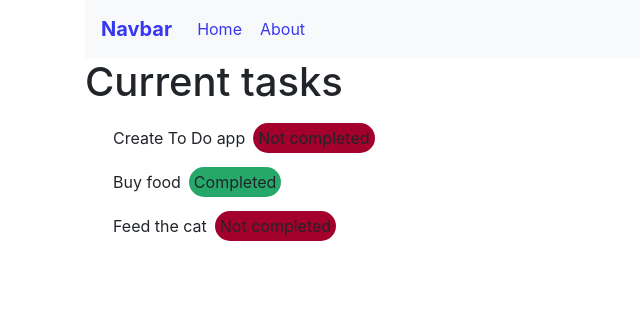
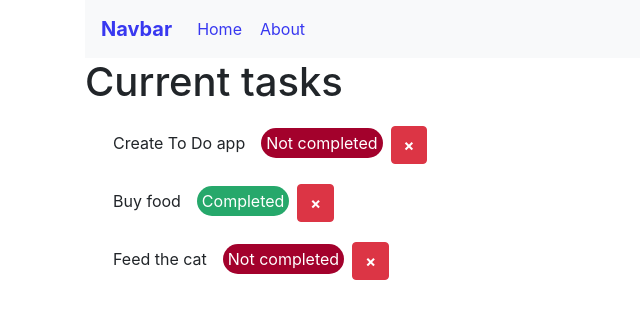
Before and after one commit to MartinKamenov/React-ToDoApp, a React (Create React App) app: page / in a window 1280 px wide. Both pictures are taken after a click on the element "Buy food". Shown: the top 318 px of the page, without its empty margins (0-640 px from the left). Built offline with nearby package versions, Linux system fonts and the light colour scheme.

Commit message:
Added remove button to todo

```diff
--- a/src/components/todos/css/todos.css
+++ b/src/components/todos/css/todos.css
@@ -1,5 +1,6 @@
 .completed {
     background-color: #26a86b;
+    color: white;
     border-radius: 25px;
     padding: 5px;
     cursor:default;
@@ -7,6 +8,7 @@
 
 .incompleted {
     background-color: #a3012c;
+    color: white;
     border-radius: 25px;
     padding: 5px;
     cursor:default;
@@ -20,3 +22,7 @@
     border-bottom: 1px solid red;
     cursor:pointer;
 }
+
+.delete-btn {
+    font-weight: bold !important;
+}
--- a/src/components/todos/todo.jsx
+++ b/src/components/todos/todo.jsx
@@ -1,13 +1,13 @@
 import React, { Component } from 'react';
 
 const Todo = (props) => {
-    console.log(props);
     return (
         <div className='todo'>
             <span className='m-2 status_changer' onClick={() => props.onChange(props.id)}>
                 {props.todo.name}
             </span>
             {props.children}
+            <button className="delete-btn btn btn-danger" onClick={() => props.onDelete(props.id)}>&times;</button>
         </div>
      );
 }
--- a/src/components/todos/todos.jsx
+++ b/src/components/todos/todos.jsx
@@ -15,9 +15,9 @@ class ToDos extends Component {
         const completed = this.state.todos[id].completed;
         console.log('here');
         if(completed) {
-            return <span className='completed'>Completed</span>;
+            return <span className='m-2 completed'>Completed</span>;
         } else {
-            return <span className='incompleted'>Not completed</span>;
+            return <span className='m-2 incompleted'>Not completed</span>;
         }
     }
 
@@ -28,13 +28,18 @@ class ToDos extends Component {
         todos[id] = todo;
         this.setState({todos});
     }
+
+    handleDelete = id => {
+        const todos = this.state.todos.filter((t, i) => i !== id);
+        this.setState({todos});
+    }
     render() {
         return (
             <div>
                 <h1>Current tasks</h1>
                 {this.state.todos.map((t, i) =>
                     <Todo key={i} todo={t} id={i} onChange={this.handleChange}
-                    children={this.showStatusOfTodo(i)}/>
+                    children={this.showStatusOfTodo(i)} onDelete={this.handleDelete}/>
                 )}
             </div>
         );
```
